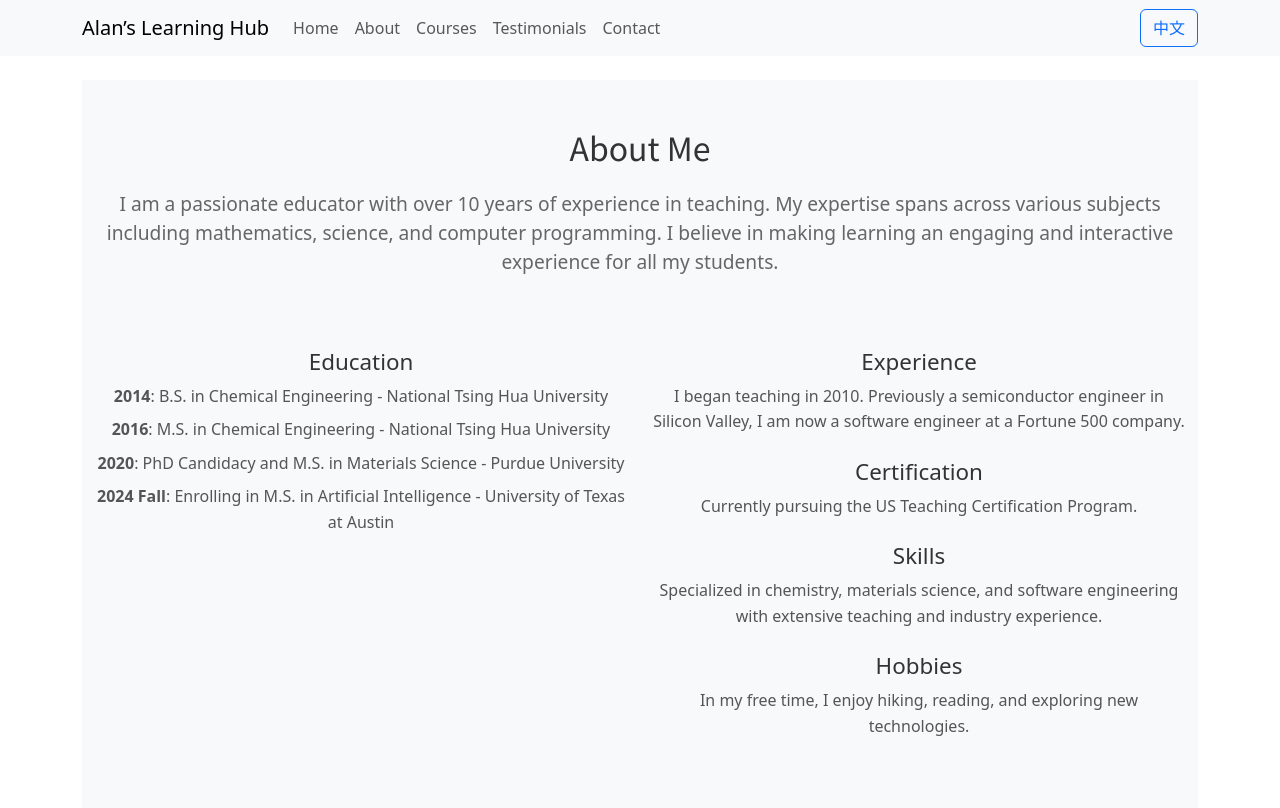
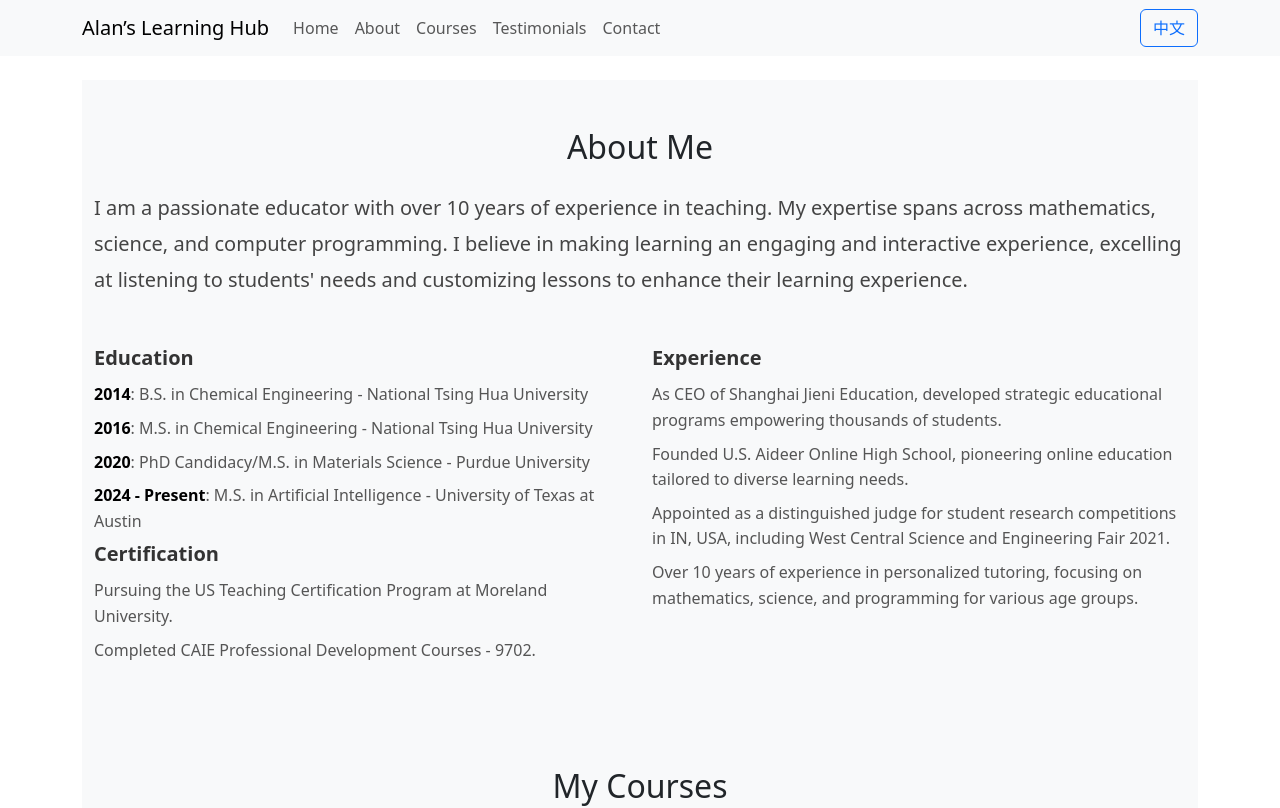
Before and after one commit to AlanChu61/tutor-react, a React (Create React App) app: page / in a window 1280 px wide. Shown: the top 808 px of the page. Built offline with nearby package versions, Linux system fonts and the light colour scheme.

Commit message:
updated about me

```diff
--- a/src/components/About.js
+++ b/src/components/About.js
@@ -8,7 +8,7 @@ function About() {
     const content = {
         en: {
             title: "About Me",
-            description: "I am a passionate educator with over 10 years of experience in teaching. My expertise spans across various subjects including mathematics, science, and computer programming. I believe in making learning an engaging and interactive experience for all my students.",
+            description: "I am a passionate educator with over 10 years of experience in teaching. My expertise spans across mathematics, science, and computer programming. I believe in making learning an engaging and interactive experience, excelling at listening to students' needs and customizing lessons to enhance their learning experience.",
             education: [
                 {
                     year: "2014",
@@ -22,23 +22,29 @@ function About() {
                 },
                 {
                     year: "2020",
-                    degree: "PhD Candidacy and M.S. in Materials Science",
+                    degree: "PhD Candidacy/M.S. in Materials Science",
                     institution: "Purdue University"
                 },
                 {
-                    year: "2024 Fall",
-                    program: "Enrolling in M.S. in Artificial Intelligence",
+                    year: "2024 - Present",
+                    program: "M.S. in Artificial Intelligence",
                     institution: "University of Texas at Austin"
                 }
             ],
-            certification: "Currently pursuing the US Teaching Certification Program.",
-            experience: "I began teaching in 2010. Previously a semiconductor engineer in Silicon Valley, I am now a software engineer at a Fortune 500 company.",
-            skills: "Specialized in chemistry, materials science, and software engineering with extensive teaching and industry experience.",
-            hobbies: "In my free time, I enjoy hiking, reading, and exploring new technologies."
+            certification: [
+                "Pursuing the US Teaching Certification Program at Moreland University.",
+                "Completed CAIE Professional Development Courses - 9702."
+            ],
+            experience: [
+                "As CEO of Shanghai Jieni Education, developed strategic educational programs empowering thousands of students.",
+                "Founded U.S. Aideer Online High School, pioneering online education tailored to diverse learning needs.",
+                "Appointed as a distinguished judge for student research competitions in IN, USA, including West Central Science and Engineering Fair 2021.",
+                "Over 10 years of experience in personalized tutoring, focusing on mathematics, science, and programming for various age groups."
+            ],
         },
         zh: {
             title: "关于我",
-            description: "我是一名充满热情的教育工作者，拥有超过10年的教学经验。我的专业领域涵盖数学、科学和电脑程式设计等多个学科。我相信应该为所有学生创造一个引人入胜且互动的学习体验。",
+            description: "我是一名充满热情的教育工作者，拥有超过10年的教学经验。我的专业领域涵盖数学、科学和电脑程式设计等。我相信应该为所有学生创造一个引人入胜且互动的学习体验，擅长倾听学生的需求并定制课程以增强他们的学习体验。",
             education: [
                 {
                     year: "2014",
@@ -57,14 +63,20 @@ function About() {
                 },
                 {
                     year: "2024 秋季",
-                    program: "即将开始学习人工智慧科学硕士项目",
+                    program: "人工智慧科学硕士项目",
                     institution: "德克萨斯大学奥斯汀分校"
                 }
             ],
-            certification: "目前正在接受美国教师资格证项目。",
-            experience: "我自2010年开始教学。曾是硅谷的半导体工程师，现为世界五百强企业的软件工程师。",
-            skills: "擅长化学、材料科学和软件工程，具有丰富的教学和行业经验。",
-            hobbies: "在空闲时间，我喜欢徒步旅行、阅读和探索新技术。"
+            certification: [
+                "目前正在Moreland University接受美国教师资格证项目。",
+                "完成CAIE专业发展课程 - 9702。"
+            ],
+            experience: [
+                "作为上海杰尼教育的首席执行官，制定战略教育项目，赋予成千上万的学生权力。",
+                "创立美国艾迪尔在线高中，开创适应多样化学习需求的在线教育方法。",
+                "受邀成为美国印第安纳州学生科研竞赛的著名评委，包括West Central Science and Engineering Fair 2021。",
+                "拥有超过10年的个性化辅导经验，专注于数学、科学和各年龄段的编程。"
+            ],
         }
     };
 
@@ -72,30 +84,28 @@ function About() {
         <section id="about" className="py-5 bg-light">
             <div className="container">
                 <h2 className="text-center mb-4">{content[language].title}</h2>
-                <p className="lead text-center mb-5">{content[language].description}</p>
+                <p className="lead mb-5">{content[language].description}</p>
                 <div className="row">
                     <div className="col-md-6">
                         <div className="about-section">
                             <h3>{language === 'en' ? 'Education' : '教育背景'}</h3>
-                            <ul className="list-unstyled">
-                                {content[language].education.map((item, index) => (
-                                    <li key={index} className="mb-2">
-                                        <strong>{item.year}</strong>: {item.degree || item.program} - {item.institution}
-                                    </li>
-                                ))}
-                            </ul>
+                            {content[language].education.map((item, index) => (
+                                <p key={index}>
+                                    <strong>{item.year}</strong>: {item.degree || item.program} - {item.institution}
+                                </p>
+                            ))}
+                            <h3>{language === 'en' ? 'Certification' : '认证'}</h3>
+                            {content[language].certification.map((item, index) => (
+                                <p key={index}>{item}</p>
+                            ))}
                         </div>
                     </div>
                     <div className="col-md-6">
                         <div className="about-section">
                             <h3>{language === 'en' ? 'Experience' : '经历'}</h3>
-                            <p>{content[language].experience}</p>
-                            <h3>{language === 'en' ? 'Certification' : '认证'}</h3>
-                            <p>{content[language].certification}</p>
-                            <h3>{language === 'en' ? 'Skills' : '技能'}</h3>
-                            <p>{content[language].skills}</p>
-                            <h3>{language === 'en' ? 'Hobbies' : '爱好'}</h3>
-                            <p>{content[language].hobbies}</p>
+                            {content[language].experience.map((item, index) => (
+                                <p key={index}>{item}</p>
+                            ))}
                         </div>
                     </div>
                 </div>
--- a/src/style/About.css
+++ b/src/style/About.css
@@ -1,56 +1,40 @@
-/* About Section Styling */
-#about {
-  background-color: #f8f9fa;
-  padding: 3rem 0;
+/* About.css */
+
+.about-section h3 {
+    font-size: 1.25rem;
+    margin-bottom: 0.75rem;
+    font-weight: bold;
+    color: #333;
+    text-align: left;
 }
 
-#about h2 {
-  font-family: 'Noto Sans SC', sans-serif;
-  font-size: 2rem;
-  color: #333;
-  margin-bottom: 1.5rem;
+.about-section p {
+    font-size: 1rem;
+    line-height: 1.6;
+    color: #555;
+    margin-bottom: 0.5rem;
+    text-align: left;
 }
 
-#about p.lead {
-  font-size: 1.2rem;
-  color: #666;
-  margin-bottom: 2rem;
+.about-section strong {
+    color: #000;
 }
 
-.about-section h3 {
-  font-size: 1.4rem;
-  margin-top: 1.5rem;
-  color: #333;
+.lead {
+    font-size: 1.15rem;
+    line-height: 1.8;
+    color: #444;
+    text-align: left;
 }
 
-.about-section p,
-.about-section ul li {
-  font-size: 1rem;
-  color: #555;
-  line-height: 1.6;
+.container {
+    max-width: 900px;
 }
 
-.about-section ul {
-  padding-left: 0;
+.bg-light {
+    background-color: #f8f9fa !important;
 }
 
-.about-section ul li {
-  margin-bottom: 0.75rem;
+.text-center {
+    text-align: center !important;
 }
-
-@media (max-width: 768px) {
-  #about h2 {
-    font-size: 1.75rem;
-  }
-
-  #about p.lead,
-  .about-section h3,
-  .about-section p,
-  .about-section ul li {
-    font-size: 0.95rem;
-  }
-
-  .about-section {
-    margin-bottom: 2rem;
-  }
-}
```
